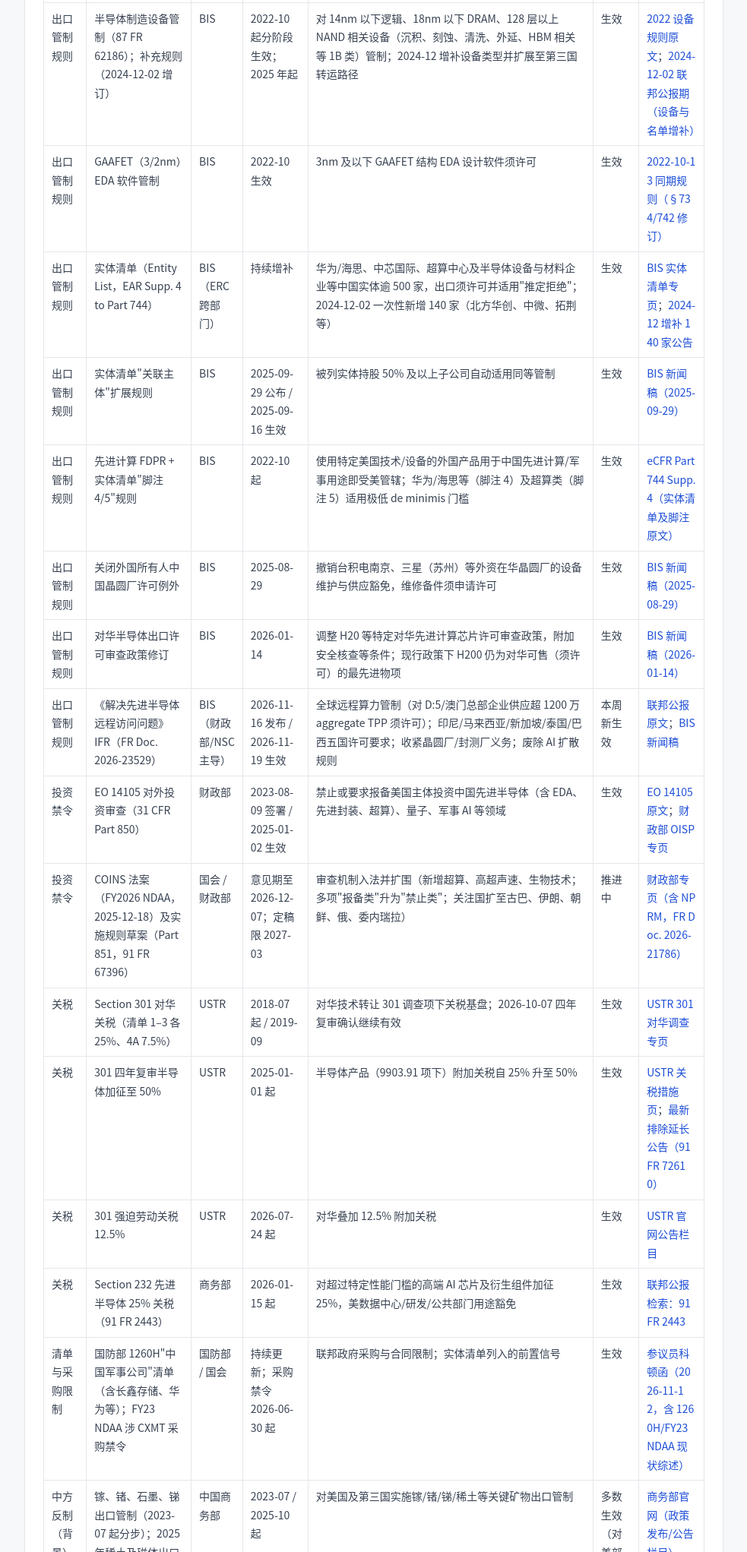
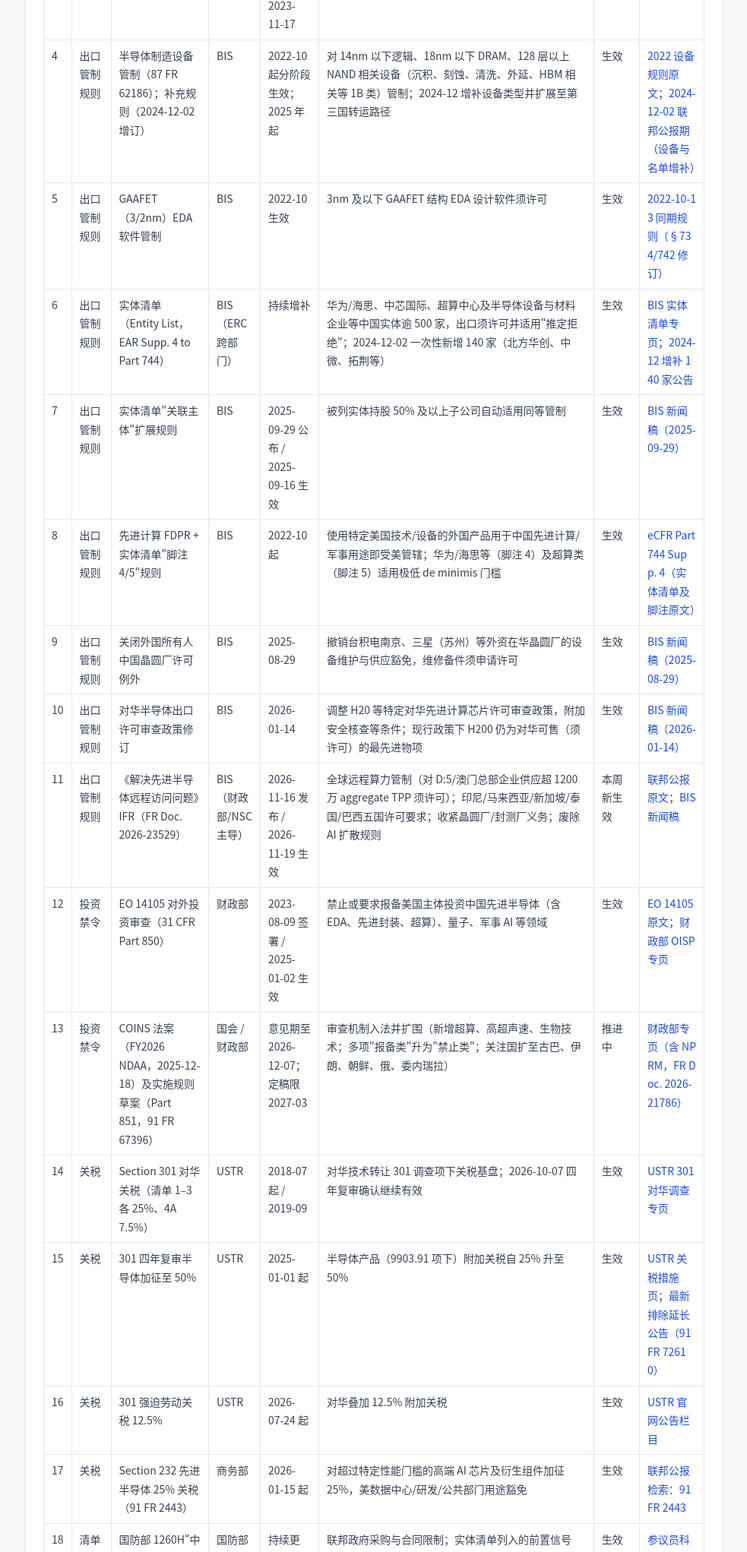
Before and after one commit to leoheihei/chipset_sanction_on_China, a plain HTML site: page reports/芯片制裁周报_2026-11-21.html in a window 1280 px wide. Shown: the part 5346-7389 px from the top of the page at 76% size, without its empty margins (148-1131 px from the left). Drawn offline with Linux system fonts and the light colour scheme.

Commit message:
Add ID column to section 3 measures table in weekly report

```diff
--- a/reports/芯片制裁周报_2026-11-21.html
+++ b/reports/芯片制裁周报_2026-11-21.html
@@ -181,27 +181,27 @@
 <div class="card plain">
 <p style="margin-top:0;">截至本报告期末（2026-11-21）仍在生效或程序推进中的全部美国对华芯片相关制裁、禁令与措施一览。"状态"与"原文和参考链接"列随每期周报更新。</p>
 <table>
-<tr><th style="width:6.5%;">类别</th><th style="width:16%;">措施 / 文件名称</th><th style="width:6.5%;">机构</th><th style="width:10%;">发布 / 生效日期</th><th style="width:44%;">核心内容</th><th style="width:7%;">状态</th><th style="width:10%;">原文和参考链接</th></tr>
-<tr><td>法律授权</td><td>《出口管制改革法》（ECRA 2018，Pub. L. 115-232）</td><td>国会</td><td>2018-08-13</td><td>EAR、实体清单、FDPR、行政令管制的法律基础</td><td>生效</td><td><a href="https://www.govinfo.gov/app/details/PLAW-115publ232" target="_blank">Pub. L. 115-232 全文（govinfo）</a></td></tr>
-<tr><td>出口管制规则</td><td>先进计算与超算物项出口管制（87 FR 62156）</td><td>BIS</td><td>公布 2022-10-13 / 生效 2022-10-21</td><td>设立 ECCN 3A090/4A090，以总处理性能（TPP）+性能密度设阈，禁运高端 AI 芯片（A100/H100 级）及超算物项对华（含澳门）出口</td><td>生效</td><td><a href="https://www.govinfo.gov/app/details/FR-2022-10-13/2022-21657" target="_blank">联邦公报原文（FR Doc. 2022-21657）</a></td></tr>
-<tr><td>出口管制规则</td><td>先进计算管制补充规则（88 FR 72866）</td><td>BIS</td><td>公布 2023-10-25 / 生效 2023-11-17</td><td>改以带宽密度设阈，将英伟达 A800/H800 等"降配版"重新纳管；收紧"美国人员"对华半导体/AI 活动支持限制</td><td>生效</td><td><a href="https://www.govinfo.gov/app/details/FR-2023-10-25/2023-23048" target="_blank">联邦公报原文（FR Doc. 2023-23048）</a></td></tr>
-<tr><td>出口管制规则</td><td>半导体制造设备管制（87 FR 62186）；补充规则（2024-12-02 增订）</td><td>BIS</td><td>2022-10 起分阶段生效；2025 年起</td><td>对 14nm 以下逻辑、18nm 以下 DRAM、128 层以上 NAND 相关设备（沉积、刻蚀、清洗、外延、HBM 相关等 1B 类）管制；2024-12 增补设备类型并扩展至第三国转运路径</td><td>生效</td><td><a href="https://www.govinfo.gov/app/details/FR-2022-10-13/2022-21570" target="_blank">2022 设备规则原文</a>；<a href="https://www.federalregister.gov/documents/2024-12-02" target="_blank">2024-12-02 联邦公报期（设备与名单增补）</a></td></tr>
-<tr><td>出口管制规则</td><td>GAAFET（3/2nm）EDA 软件管制</td><td>BIS</td><td>2022-10 生效</td><td>3nm 及以下 GAAFET 结构 EDA 设计软件须许可</td><td>生效</td><td><a href="https://www.govinfo.gov/app/details/FR-2022-10-13/2022-21657" target="_blank">2022-10-13 同期规则（§734/742 修订）</a></td></tr>
-<tr><td>出口管制规则</td><td>实体清单（Entity List，EAR Supp. 4 to Part 744）</td><td>BIS（ERC 跨部门）</td><td>持续增补</td><td>华为/海思、中芯国际、超算中心及半导体设备与材料企业等中国实体逾 500 家，出口须许可并适用"推定拒绝"；2024-12-02 一次性新增 140 家（北方华创、中微、拓荆等）</td><td>生效</td><td><a href="https://www.bis.gov/entity-list" target="_blank">BIS 实体清单专页</a>；<a href="https://www.govinfo.gov/app/details/FR-2024-12-02/2024-28267" target="_blank">2024-12 增补 140 家公告</a></td></tr>
-<tr><td>出口管制规则</td><td>实体清单"关联主体"扩展规则</td><td>BIS</td><td>2025-09-29 公布 / 2025-09-16 生效</td><td>被列实体持股 50% 及以上子公司自动适用同等管制</td><td>生效</td><td><a href="https://media.bis.gov/press-release/department-commerce-expands-entity-list-cover-affiliates-listed-entities" target="_blank">BIS 新闻稿（2025-09-29）</a></td></tr>
-<tr><td>出口管制规则</td><td>先进计算 FDPR + 实体清单"脚注 4/5"规则</td><td>BIS</td><td>2022-10 起</td><td>使用特定美国技术/设备的外国产品用于中国先进计算/军事用途即受美管辖；华为/海思等（脚注 4）及超算类（脚注 5）适用极低 de minimis 门槛</td><td>生效</td><td><a href="https://www.ecfr.gov/current/title-15/subtitle-B/chapter-VII/subchapter-C/part-744/appendix-Supplement%20No.%204%20to%20Part%20744" target="_blank">eCFR Part 744 Supp. 4（实体清单及脚注原文）</a></td></tr>
-<tr><td>出口管制规则</td><td>关闭外国所有人中国晶圆厂许可例外</td><td>BIS</td><td>2025-08-29</td><td>撤销台积电南京、三星（苏州）等外资在华晶圆厂的设备维护与供应豁免，维修备件须申请许可</td><td>生效</td><td><a href="https://media.bis.gov/press-release/department-commerce-closes-export-controls-loophole-foreign-owned-semiconductor-fabs-china" target="_blank">BIS 新闻稿（2025-08-29）</a></td></tr>
-<tr><td>出口管制规则</td><td>对华半导体出口许可审查政策修订</td><td>BIS</td><td>2026-01-14</td><td>调整 H20 等特定对华先进计算芯片许可审查政策，附加安全核查等条件；现行政策下 H200 仍为对华可售（须许可）的最先进物项</td><td>生效</td><td><a href="https://media.bis.gov/press-release/department-commerce-revises-license-review-policy-semiconductors-exported-china" target="_blank">BIS 新闻稿（2026-01-14）</a></td></tr>
-<tr><td>出口管制规则</td><td>《解决先进半导体远程访问问题》IFR（FR Doc. 2026-23529）</td><td>BIS（财政部/NSC 主导）</td><td>2026-11-16 发布 / 2026-11-19 生效</td><td>全球远程算力管制（对 D:5/澳门总部企业供应超 1200 万 aggregate TPP 须许可）；印尼/马来西亚/新加坡/泰国/巴西五国许可要求；收紧晶圆厂/封测厂义务；废除 AI 扩散规则</td><td>本周新生效</td><td><a href="https://www.federalregister.gov/documents/2026-11-19/2026-23529/addressing-remote-access-to-advanced-semiconductors" target="_blank">联邦公报原文</a>；<a href="https://media.bis.gov/press-release/bis-issues-rule-addressing-remote-access-american-super-intelligence-technology" target="_blank">BIS 新闻稿</a></td></tr>
-<tr><td>投资禁令</td><td>EO 14105 对外投资审查（31 CFR Part 850）</td><td>财政部</td><td>2023-08-09 签署 / 2025-01-02 生效</td><td>禁止或要求报备美国主体投资中国先进半导体（含 EDA、先进封装、超算）、量子、军事 AI 等领域</td><td>生效</td><td><a href="https://www.federalregister.gov/documents/2023-08-11/2023-17453/addressing-united-states-investments-in-certain-national-security-technologies-and-products-of-countries-of-concern" target="_blank">EO 14105 原文</a>；<a href="https://home.treasury.gov/policy-issues/international/outbound-investment-program" target="_blank">财政部 OISP 专页</a></td></tr>
-<tr><td>投资禁令</td><td>COINS 法案（FY2026 NDAA，2025-12-18）及实施规则草案（Part 851，91 FR 67396）</td><td>国会 / 财政部</td><td>意见期至 2026-12-07；定稿限 2027-03</td><td>审查机制入法并扩围（新增超算、高超声速、生物技术；多项"报备类"升为"禁止类"；关注国扩至古巴、伊朗、朝鲜、俄、委内瑞拉）</td><td>推进中</td><td><a href="https://home.treasury.gov/policy-issues/international/outbound-investment-program" target="_blank">财政部专页（含 NPRM，FR Doc. 2026-21786）</a></td></tr>
-<tr><td>关税</td><td>Section 301 对华关税（清单 1–3 各 25%、4A 7.5%）</td><td>USTR</td><td>2018-07 起 / 2019-09</td><td>对华技术转让 301 调查项下关税基盘；2026-10-07 四年复审确认继续有效</td><td>生效</td><td><a href="https://ustr.gov/issue-areas/enforcement/section-301-investigations/ted-section-301-china" target="_blank">USTR 301 对华调查专页</a></td></tr>
-<tr><td>关税</td><td>301 四年复审半导体加征至 50%</td><td>USTR</td><td>2025-01-01 起</td><td>半导体产品（9903.91 项下）附加关税自 25% 升至 50%</td><td>生效</td><td><a href="https://ustr.gov/trade-enforcement/section-301-investigations/tariff-actions" target="_blank">USTR 关税措施页</a>；<a href="https://www.federalregister.gov/documents/2026-11-10/2026-22925/notice-of-product-exclusion-extensions-chinas-acts-policies-and-practices-related-to-technology" target="_blank">最新排除延长公告（91 FR 72610）</a></td></tr>
-<tr><td>关税</td><td>301 强迫劳动关税 12.5%</td><td>USTR</td><td>2026-07-24 起</td><td>对华叠加 12.5% 附加关税</td><td>生效</td><td><a href="https://ustr.gov/" target="_blank">USTR 官网公告栏目</a></td></tr>
-<tr><td>关税</td><td>Section 232 先进半导体 25% 关税（91 FR 2443）</td><td>商务部</td><td>2026-01-15 起</td><td>对超过特定性能门槛的高端 AI 芯片及衍生组件加征 25%，美数据中心/研发/公共部门用途豁免</td><td>生效</td><td><a href="https://www.federalregister.gov/" target="_blank">联邦公报检索：91 FR 2443</a></td></tr>
-<tr><td>清单与采购限制</td><td>国防部 1260H"中国军事公司"清单（含长鑫存储、华为等）；FY23 NDAA 涉 CXMT 采购禁令</td><td>国防部 / 国会</td><td>持续更新；采购禁令 2026-06-30 起</td><td>联邦政府采购与合同限制；实体清单列入的前置信号</td><td>生效</td><td><a href="https://www.cotton.senate.gov/wp-content/uploads/2026-11-11.12-26-CXMT-Letter.pdf" target="_blank">参议员科顿函（2026-11-12，含 1260H/FY23 NDAA 现状综述）</a></td></tr>
-<tr><td>中方反制<br>（背景）</td><td>镓、锗、石墨、锑出口管制（2023-07 起分步）；2025 年稀土及磁体出口管制</td><td>中国商务部</td><td>2023-07 / 2025-10 起</td><td>对美国及第三国实施镓/锗/锑/稀土等关键矿物出口管制</td><td>多数生效<br>（对美部分有磋商性放宽）</td><td><a href="https://www.mofcom.gov.cn/" target="_blank">商务部官网（政策发布/公告栏目）</a></td></tr>
-<tr><td>中方反制<br>（背景）</td><td>不可靠实体清单（11 家美企）与出口管制管控名单（16 家美企）</td><td>中国商务部</td><td>2025-04-04 公布 / 自 2026-11-10 暂停 2 个月</td><td>落实中美第八轮经贸磋商共识暂停至 2027-01-09，可个案申请交易</td><td>暂停中</td><td><a href="https://www.mofcom.gov.cn/xwfb/xwfyrth/art/2026/art_5baeb69ccc0f44cb83dea8ac587dd327.html" target="_blank">商务部答记者问（2026-11-09）</a></td></tr>
+<tr><th style="width:4%;">编号</th><th style="width:6%;">类别</th><th style="width:15%;">措施 / 文件名称</th><th style="width:6%;">机构</th><th style="width:9%;">发布 / 生效日期</th><th style="width:43%;">核心内容</th><th style="width:7%;">状态</th><th style="width:10%;">原文和参考链接</th></tr>
+<tr><td>1</td><td>法律授权</td><td>《出口管制改革法》（ECRA 2018，Pub. L. 115-232）</td><td>国会</td><td>2018-08-13</td><td>EAR、实体清单、FDPR、行政令管制的法律基础</td><td>生效</td><td><a href="https://www.govinfo.gov/app/details/PLAW-115publ232" target="_blank">Pub. L. 115-232 全文（govinfo）</a></td></tr>
+<tr><td>2</td><td>出口管制规则</td><td>先进计算与超算物项出口管制（87 FR 62156）</td><td>BIS</td><td>公布 2022-10-13 / 生效 2022-10-21</td><td>设立 ECCN 3A090/4A090，以总处理性能（TPP）+性能密度设阈，禁运高端 AI 芯片（A100/H100 级）及超算物项对华（含澳门）出口</td><td>生效</td><td><a href="https://www.govinfo.gov/app/details/FR-2022-10-13/2022-21657" target="_blank">联邦公报原文（FR Doc. 2022-21657）</a></td></tr>
+<tr><td>3</td><td>出口管制规则</td><td>先进计算管制补充规则（88 FR 72866）</td><td>BIS</td><td>公布 2023-10-25 / 生效 2023-11-17</td><td>改以带宽密度设阈，将英伟达 A800/H800 等"降配版"重新纳管；收紧"美国人员"对华半导体/AI 活动支持限制</td><td>生效</td><td><a href="https://www.govinfo.gov/app/details/FR-2023-10-25/2023-23048" target="_blank">联邦公报原文（FR Doc. 2023-23048）</a></td></tr>
+<tr><td>4</td><td>出口管制规则</td><td>半导体制造设备管制（87 FR 62186）；补充规则（2024-12-02 增订）</td><td>BIS</td><td>2022-10 起分阶段生效；2025 年起</td><td>对 14nm 以下逻辑、18nm 以下 DRAM、128 层以上 NAND 相关设备（沉积、刻蚀、清洗、外延、HBM 相关等 1B 类）管制；2024-12 增补设备类型并扩展至第三国转运路径</td><td>生效</td><td><a href="https://www.govinfo.gov/app/details/FR-2022-10-13/2022-21570" target="_blank">2022 设备规则原文</a>；<a href="https://www.federalregister.gov/documents/2024-12-02" target="_blank">2024-12-02 联邦公报期（设备与名单增补）</a></td></tr>
+<tr><td>5</td><td>出口管制规则</td><td>GAAFET（3/2nm）EDA 软件管制</td><td>BIS</td><td>2022-10 生效</td><td>3nm 及以下 GAAFET 结构 EDA 设计软件须许可</td><td>生效</td><td><a href="https://www.govinfo.gov/app/details/FR-2022-10-13/2022-21657" target="_blank">2022-10-13 同期规则（§734/742 修订）</a></td></tr>
+<tr><td>6</td><td>出口管制规则</td><td>实体清单（Entity List，EAR Supp. 4 to Part 744）</td><td>BIS（ERC 跨部门）</td><td>持续增补</td><td>华为/海思、中芯国际、超算中心及半导体设备与材料企业等中国实体逾 500 家，出口须许可并适用"推定拒绝"；2024-12-02 一次性新增 140 家（北方华创、中微、拓荆等）</td><td>生效</td><td><a href="https://www.bis.gov/entity-list" target="_blank">BIS 实体清单专页</a>；<a href="https://www.govinfo.gov/app/details/FR-2024-12-02/2024-28267" target="_blank">2024-12 增补 140 家公告</a></td></tr>
+<tr><td>7</td><td>出口管制规则</td><td>实体清单"关联主体"扩展规则</td><td>BIS</td><td>2025-09-29 公布 / 2025-09-16 生效</td><td>被列实体持股 50% 及以上子公司自动适用同等管制</td><td>生效</td><td><a href="https://media.bis.gov/press-release/department-commerce-expands-entity-list-cover-affiliates-listed-entities" target="_blank">BIS 新闻稿（2025-09-29）</a></td></tr>
+<tr><td>8</td><td>出口管制规则</td><td>先进计算 FDPR + 实体清单"脚注 4/5"规则</td><td>BIS</td><td>2022-10 起</td><td>使用特定美国技术/设备的外国产品用于中国先进计算/军事用途即受美管辖；华为/海思等（脚注 4）及超算类（脚注 5）适用极低 de minimis 门槛</td><td>生效</td><td><a href="https://www.ecfr.gov/current/title-15/subtitle-B/chapter-VII/subchapter-C/part-744/appendix-Supplement%20No.%204%20to%20Part%20744" target="_blank">eCFR Part 744 Supp. 4（实体清单及脚注原文）</a></td></tr>
+<tr><td>9</td><td>出口管制规则</td><td>关闭外国所有人中国晶圆厂许可例外</td><td>BIS</td><td>2025-08-29</td><td>撤销台积电南京、三星（苏州）等外资在华晶圆厂的设备维护与供应豁免，维修备件须申请许可</td><td>生效</td><td><a href="https://media.bis.gov/press-release/department-commerce-closes-export-controls-loophole-foreign-owned-semiconductor-fabs-china" target="_blank">BIS 新闻稿（2025-08-29）</a></td></tr>
+<tr><td>10</td><td>出口管制规则</td><td>对华半导体出口许可审查政策修订</td><td>BIS</td><td>2026-01-14</td><td>调整 H20 等特定对华先进计算芯片许可审查政策，附加安全核查等条件；现行政策下 H200 仍为对华可售（须许可）的最先进物项</td><td>生效</td><td><a href="https://media.bis.gov/press-release/department-commerce-revises-license-review-policy-semiconductors-exported-china" target="_blank">BIS 新闻稿（2026-01-14）</a></td></tr>
+<tr><td>11</td><td>出口管制规则</td><td>《解决先进半导体远程访问问题》IFR（FR Doc. 2026-23529）</td><td>BIS（财政部/NSC 主导）</td><td>2026-11-16 发布 / 2026-11-19 生效</td><td>全球远程算力管制（对 D:5/澳门总部企业供应超 1200 万 aggregate TPP 须许可）；印尼/马来西亚/新加坡/泰国/巴西五国许可要求；收紧晶圆厂/封测厂义务；废除 AI 扩散规则</td><td>本周新生效</td><td><a href="https://www.federalregister.gov/documents/2026-11-19/2026-23529/addressing-remote-access-to-advanced-semiconductors" target="_blank">联邦公报原文</a>；<a href="https://media.bis.gov/press-release/bis-issues-rule-addressing-remote-access-american-super-intelligence-technology" target="_blank">BIS 新闻稿</a></td></tr>
+<tr><td>12</td><td>投资禁令</td><td>EO 14105 对外投资审查（31 CFR Part 850）</td><td>财政部</td><td>2023-08-09 签署 / 2025-01-02 生效</td><td>禁止或要求报备美国主体投资中国先进半导体（含 EDA、先进封装、超算）、量子、军事 AI 等领域</td><td>生效</td><td><a href="https://www.federalregister.gov/documents/2023-08-11/2023-17453/addressing-united-states-investments-in-certain-national-security-technologies-and-products-of-countries-of-concern" target="_blank">EO 14105 原文</a>；<a href="https://home.treasury.gov/policy-issues/international/outbound-investment-program" target="_blank">财政部 OISP 专页</a></td></tr>
+<tr><td>13</td><td>投资禁令</td><td>COINS 法案（FY2026 NDAA，2025-12-18）及实施规则草案（Part 851，91 FR 67396）</td><td>国会 / 财政部</td><td>意见期至 2026-12-07；定稿限 2027-03</td><td>审查机制入法并扩围（新增超算、高超声速、生物技术；多项"报备类"升为"禁止类"；关注国扩至古巴、伊朗、朝鲜、俄、委内瑞拉）</td><td>推进中</td><td><a href="https://home.treasury.gov/policy-issues/international/outbound-investment-program" target="_blank">财政部专页（含 NPRM，FR Doc. 2026-21786）</a></td></tr>
+<tr><td>14</td><td>关税</td><td>Section 301 对华关税（清单 1–3 各 25%、4A 7.5%）</td><td>USTR</td><td>2018-07 起 / 2019-09</td><td>对华技术转让 301 调查项下关税基盘；2026-10-07 四年复审确认继续有效</td><td>生效</td><td><a href="https://ustr.gov/issue-areas/enforcement/section-301-investigations/ted-section-301-china" target="_blank">USTR 301 对华调查专页</a></td></tr>
+<tr><td>15</td><td>关税</td><td>301 四年复审半导体加征至 50%</td><td>USTR</td><td>2025-01-01 起</td><td>半导体产品（9903.91 项下）附加关税自 25% 升至 50%</td><td>生效</td><td><a href="https://ustr.gov/trade-enforcement/section-301-investigations/tariff-actions" target="_blank">USTR 关税措施页</a>；<a href="https://www.federalregister.gov/documents/2026-11-10/2026-22925/notice-of-product-exclusion-extensions-chinas-acts-policies-and-practices-related-to-technology" target="_blank">最新排除延长公告（91 FR 72610）</a></td></tr>
+<tr><td>16</td><td>关税</td><td>301 强迫劳动关税 12.5%</td><td>USTR</td><td>2026-07-24 起</td><td>对华叠加 12.5% 附加关税</td><td>生效</td><td><a href="https://ustr.gov/" target="_blank">USTR 官网公告栏目</a></td></tr>
+<tr><td>17</td><td>关税</td><td>Section 232 先进半导体 25% 关税（91 FR 2443）</td><td>商务部</td><td>2026-01-15 起</td><td>对超过特定性能门槛的高端 AI 芯片及衍生组件加征 25%，美数据中心/研发/公共部门用途豁免</td><td>生效</td><td><a href="https://www.federalregister.gov/" target="_blank">联邦公报检索：91 FR 2443</a></td></tr>
+<tr><td>18</td><td>清单与采购限制</td><td>国防部 1260H"中国军事公司"清单（含长鑫存储、华为等）；FY23 NDAA 涉 CXMT 采购禁令</td><td>国防部 / 国会</td><td>持续更新；采购禁令 2026-06-30 起</td><td>联邦政府采购与合同限制；实体清单列入的前置信号</td><td>生效</td><td><a href="https://www.cotton.senate.gov/wp-content/uploads/2026-11-11.12-26-CXMT-Letter.pdf" target="_blank">参议员科顿函（2026-11-12，含 1260H/FY23 NDAA 现状综述）</a></td></tr>
+<tr><td>19</td><td>中方反制<br>（背景）</td><td>镓、锗、石墨、锑出口管制（2023-07 起分步）；2025 年稀土及磁体出口管制</td><td>中国商务部</td><td>2023-07 / 2025-10 起</td><td>对美国及第三国实施镓/锗/锑/稀土等关键矿物出口管制</td><td>多数生效<br>（对美部分有磋商性放宽）</td><td><a href="https://www.mofcom.gov.cn/" target="_blank">商务部官网（政策发布/公告栏目）</a></td></tr>
+<tr><td>20</td><td>中方反制<br>（背景）</td><td>不可靠实体清单（11 家美企）与出口管制管控名单（16 家美企）</td><td>中国商务部</td><td>2025-04-04 公布 / 自 2026-11-10 暂停 2 个月</td><td>落实中美第八轮经贸磋商共识暂停至 2027-01-09，可个案申请交易</td><td>暂停中</td><td><a href="https://www.mofcom.gov.cn/xwfb/xwfyrth/art/2026/art_5baeb69ccc0f44cb83dea8ac587dd327.html" target="_blank">商务部答记者问（2026-11-09）</a></td></tr>
 </table>
 </div>
 
```
